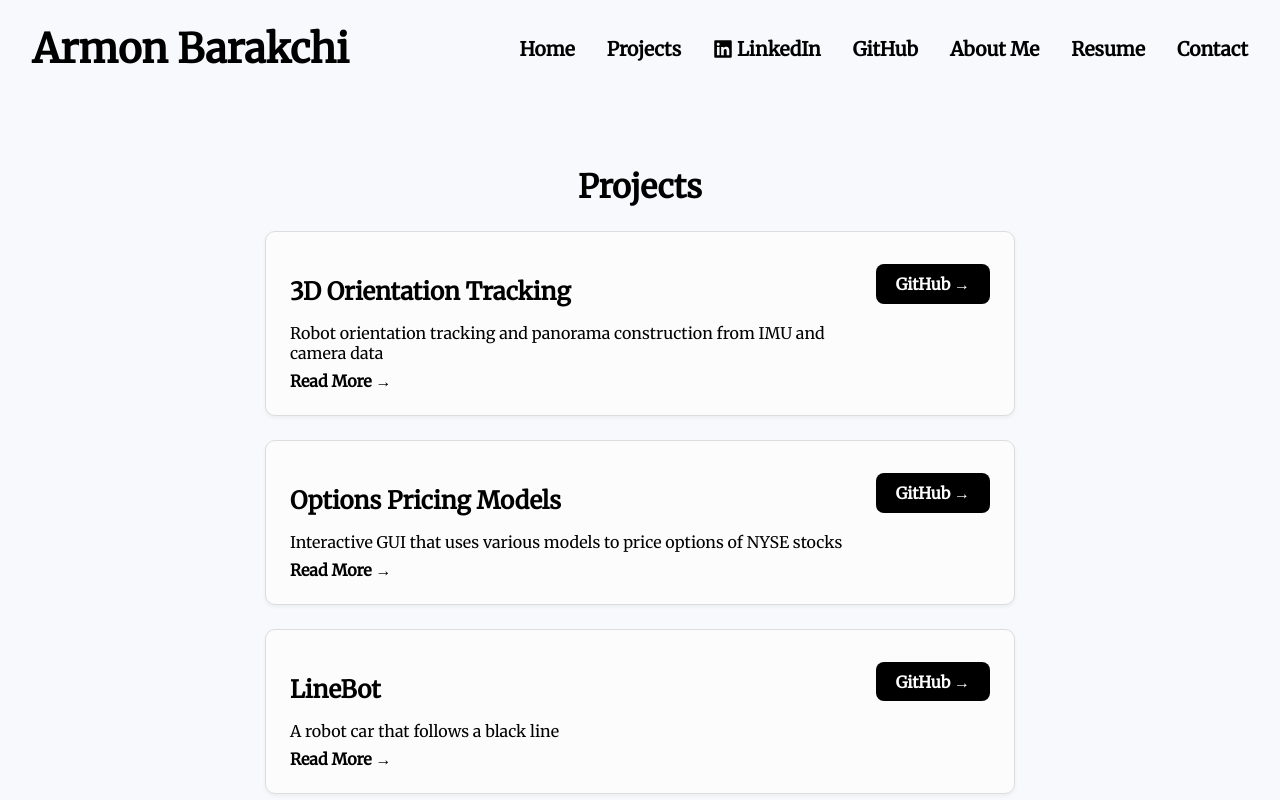
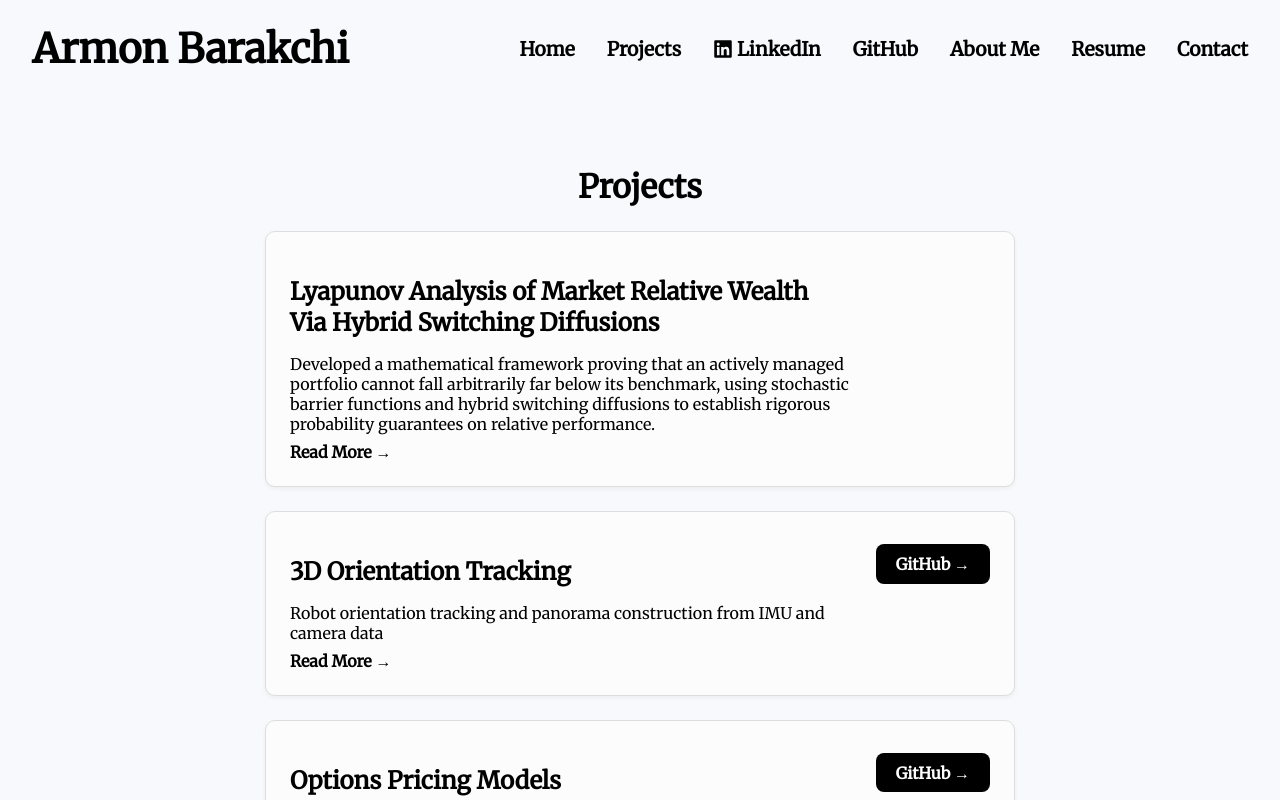
Before and after one commit to ArmonBarakchi/ArmonWebsite, a React (Create React App) app in the folder frontend/: page /projects in a window 1280 px wide. Shown: the top 800 px of the page. Built offline with nearby package versions, Linux system fonts and the light colour scheme.

Commit message:
fixed build

```diff
--- a/frontend/src/App.js
+++ b/frontend/src/App.js
@@ -17,6 +17,7 @@ import Transcriptomic from './components/Transcriptomic'
 import E6 from './components/E6'
 import Options from './components/Options'
 import Orientation from "./components/Orientation";
+import hybridwealth from "./components/hybridwealth";
 
 function App() {
   return (
@@ -34,6 +35,7 @@ function App() {
         <Route path="/guide/mostofundergraduate" element = {<Undergraduate />} />
         <Route path="/guide/python" element = {<Python />} />
 
+        <Route path="/project/hybridwealth" element ={<hybridwealth />} />
         <Route path="/project/orientation" element={<Orientation />} />
         <Route path="/project/options" element={<Options />} />
         <Route path="/project/LineBot" element={<LineBot/>} />
--- a/frontend/src/components/Projects.js
+++ b/frontend/src/components/Projects.js
@@ -8,6 +8,18 @@ const Projects = () => {
       <main className="projects-content">
         <h1>Projects</h1>
         <div className="project-list">
+
+          <div className="project-card">
+            <div className="project-info">
+              <h2>Lyapunov Analysis of Market Relative Wealth Via Hybrid Switching Diffusions</h2>
+              <p> Developed a mathematical framework proving that an actively managed portfolio
+                cannot fall arbitrarily far below its benchmark, using stochastic barrier
+                functions and hybrid switching diffusions to establish rigorous probability
+                guarantees on relative performance.</p>
+              <a className="read-more" href="/project/hybridwealth">Read More →</a>
+            </div>
+
+          </div>
 
           <div className="project-card">
             <div className="project-info">
--- /dev/null
+++ b/frontend/src/components/hybridwealth.js
@@ -0,0 +1,40 @@
+// src/components/LineBot.js
+import React from "react";
+import "./ProjectPage.css";
+
+const hybridwealth = () => {
+  return (
+    <div className="project-page">
+      <div className="project-container">
+        <div className="project-text">
+          <h1>Stochastic Barrier Function Analysis of Market-Relative Wealth via Hybrid Switching Diffusions</h1>
+
+
+          <section className="project-section">
+            <h2>Overview</h2>
+            <p>
+              This paper studies the long-run behavior of a portfolio manager who is trying to stay close to a benchmark index. The manager has access to three strategies — an aggressive leveraged position, a moderate fully-invested position, and a defensive low-exposure position — and switches between them based on how far the portfolio has fallen behind the benchmark. The central question is whether this switching policy is enough to prevent the portfolio from drifting arbitrarily far below the benchmark over time, no matter how long you wait.
+To answer this, the paper models the portfolio's log-relative wealth as a hybrid switching diffusion — a stochastic process whose drift and volatility change depending on which strategy is active — and analyzes it using a barrier function that is zero when performance is acceptable and grows exponentially when the portfolio is in trouble. By showing that the expected value of this barrier function stays bounded for all time, the paper proves that the probability of extreme underperformance decays exponentially as the underperformance threshold deepens. The key condition is intuitive: the manager just needs to switch into recovery mode aggressively enough when things go wrong, not necessarily all the time. Monte Carlo simulations over 5,000 paths and 20 years confirm the theoretical bounds.
+            </p>
+          </section>
+
+
+          <section className="project-section">
+            <h2>Read the Paper</h2>
+            <a
+                className="github-button"
+                href="/images/Lyapunov_Analysis_of_a_Hybrid_Wealth_Diffusion.pdf"
+                target="_blank"
+                rel="noopener noreferrer"
+            >
+              Open PDF →
+            </a>
+          </section>
+        </div>
+
+      </div>
+    </div>
+  );
+};
+
+export default hybridwealth();
```
Also changed, not shown: 2 other files (tests, documents, lock files or other folders).
